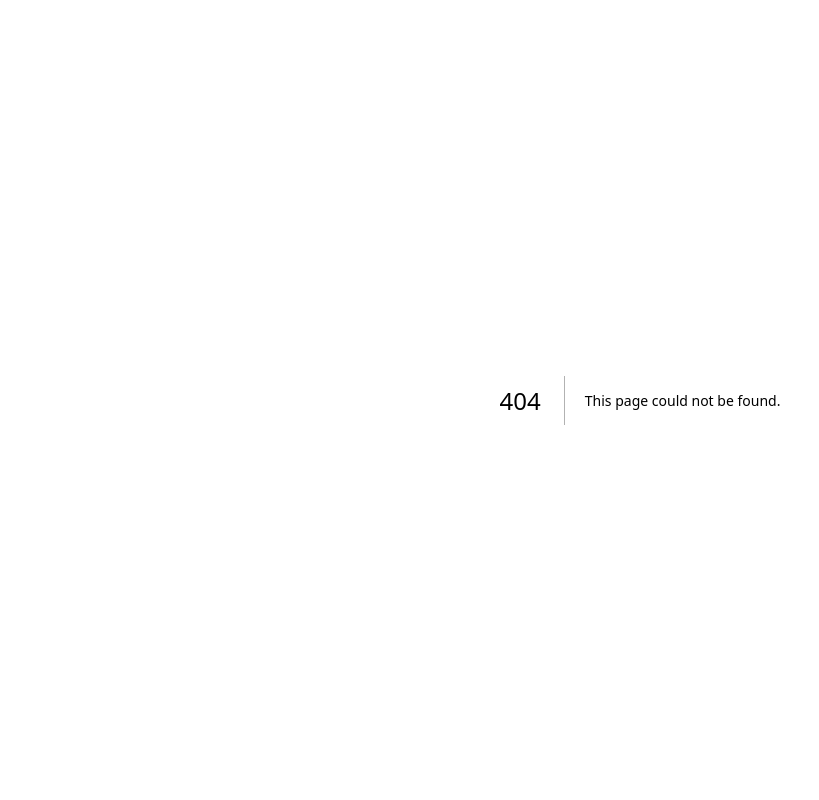
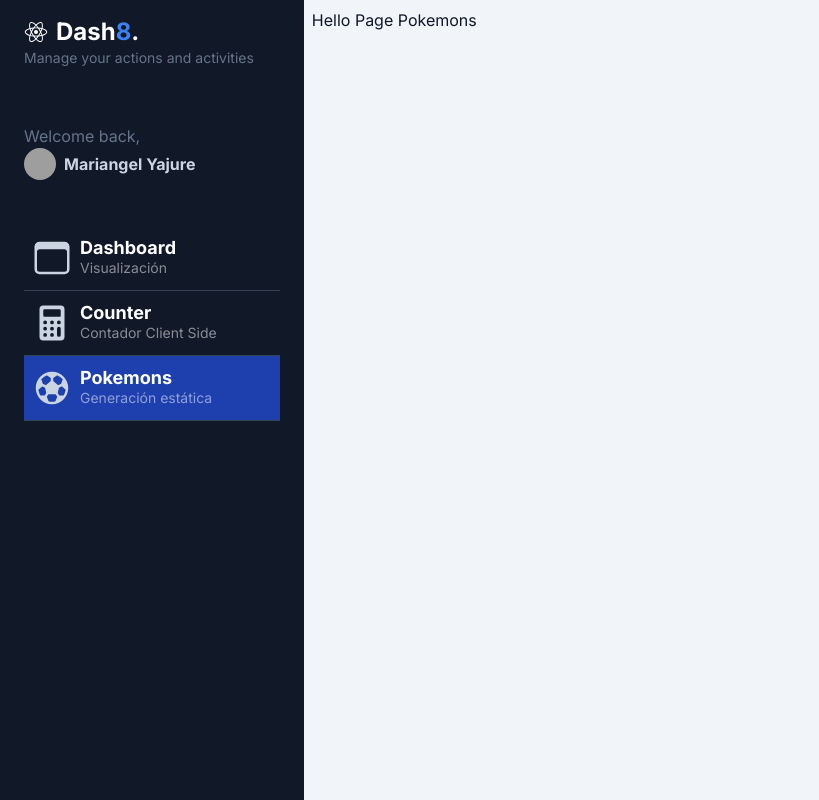
Before and after one commit to DramaQueeen26/my-dashboard-next, a Next.js app: page /dashboard/pokemons in a window 1280 px wide. Before the commit this address had no page. Shown: the whole page, without its empty margins (0-819 px from the left). Built offline with nearby package versions, Linux system fonts and the light colour scheme; grey boxes are pictures that could not be loaded.

Commit message:
Creando ruta de Pokemons

```diff
--- a/src/app/components/Sidebar.tsx
+++ b/src/app/components/Sidebar.tsx
@@ -1,5 +1,5 @@
 import Image from 'next/image'
-import { IoBrowsersOutline, IoCalculator, IoLogoReact } from 'react-icons/io5';
+import { IoBrowsersOutline, IoCalculator, IoFootball, IoLogoReact } from 'react-icons/io5';
 import { SidebarMenuItem } from './SidebarMenuItem';
 
 const menuItems = [
@@ -14,6 +14,12 @@
     icon: <IoCalculator size={40} />,
     title: 'Counter',
     subtitle: 'Contador Client Side'
+  },
+  {
+    path: '/dashboard/pokemons',
+    icon: <IoFootball size={40} />,
+    title: 'Pokemons',
+    subtitle: 'Generación estática'
   },
 ];
 
--- /dev/null
+++ b/src/app/dashboard/pokemons/page.tsx
@@ -0,0 +1,8 @@
+
+export default function PokemonsPage() {
+  return (
+    <div>
+      <h1>Hello Page Pokemons</h1>
+    </div>
+  );
+}
```
